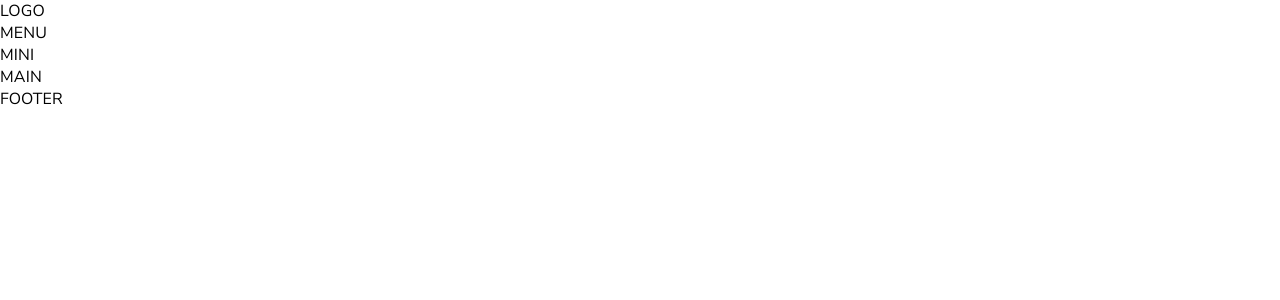
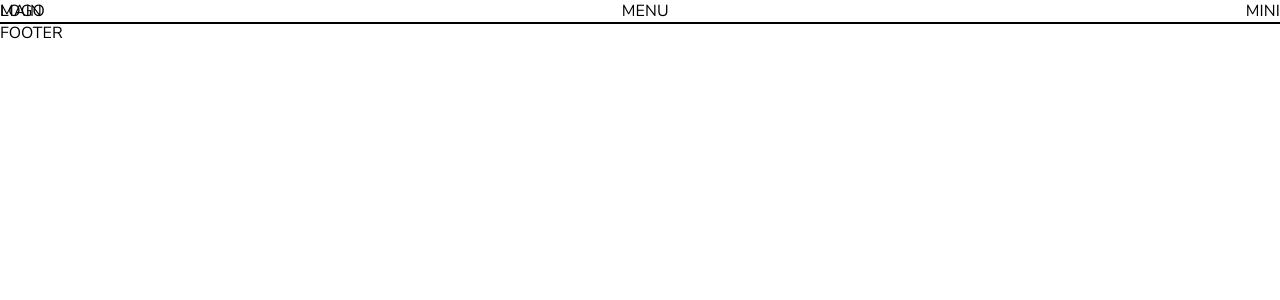
Before and after one commit to Vaygr99/AlarmVideoASP, a React (Vite) app in the folder client/: page / in a window 1280 px wide. Shown: the top 300 px of the page. Built offline with nearby package versions, Linux system fonts and the light colour scheme.

Commit message:
feat(client): add base Header layout styles

```diff
--- a/client/src/components/header/Header.jsx
+++ b/client/src/components/header/Header.jsx
@@ -4,9 +4,11 @@ import Logo from "./logo/Logo.jsx";
 import Menu from "./menu/Menu.jsx";
 import Mini from "./mini/Mini.jsx";
 
+import styles from "./Header.module.css";
+
 function Header() {
   return (
-    <header>
+    <header className={styles.container}>
       <Logo />
       <Menu />
       <Mini />
--- /dev/null
+++ b/client/src/components/header/Header.module.css
@@ -0,0 +1,9 @@
+.container {
+  display: flex;
+  position: fixed;
+  justify-content: space-between;
+  align-items: center;
+  width: 100%;
+  border-bottom-style: solid;
+  border-bottom-width: 2px;
+}
```
